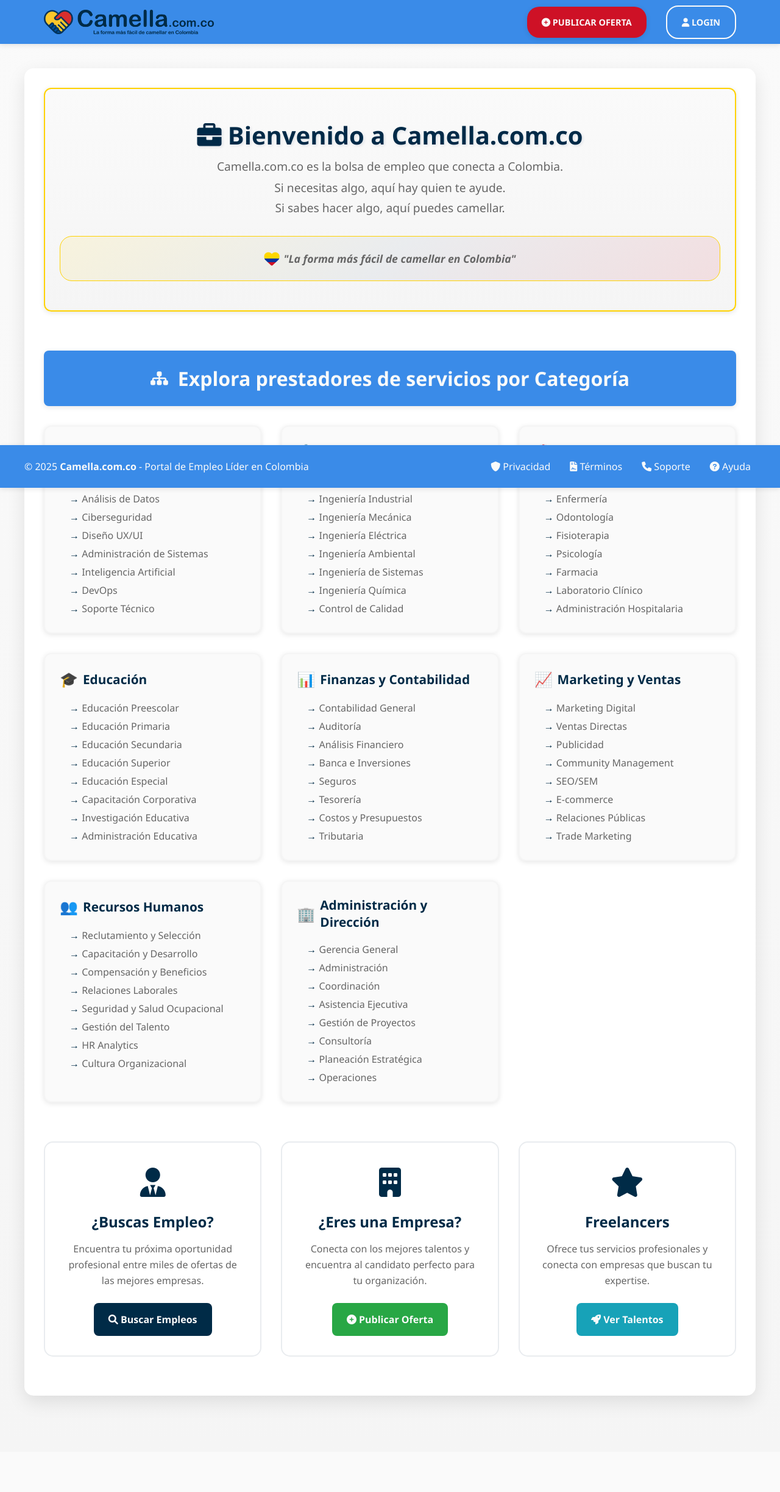
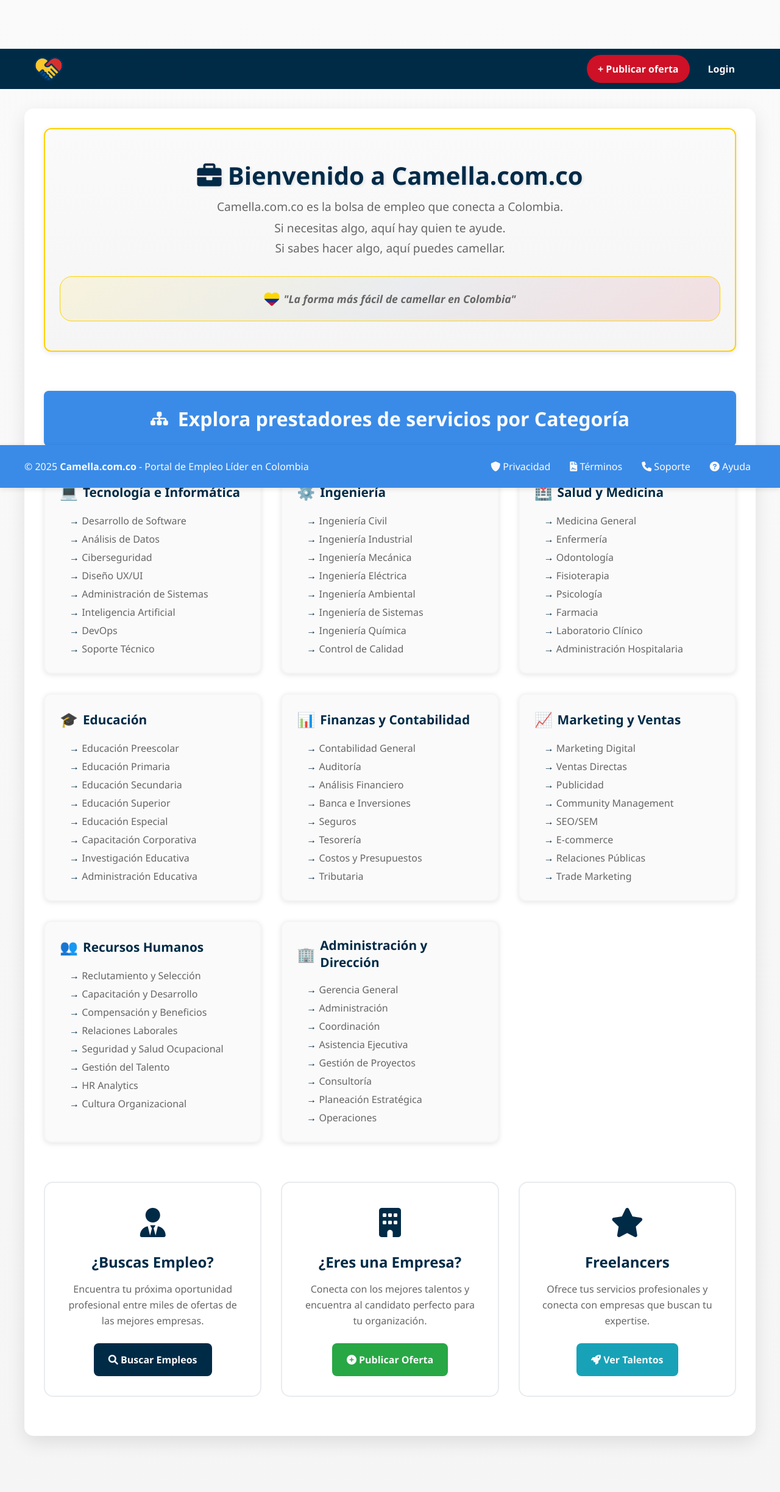
Before and after one commit to jmqp7373/camella, a PHP site: page / in a window 1280 px wide. Shown: the whole page at 61% size. Before the commit the page ends 2307 px from the top, so only its background shows below. Run offline with PHP 8.4, Linux system fonts and the light colour scheme.

Commit message:
Implementar header limpio sin solapamientos - Nuevo CSS header.css, estructura simplificada, sticky positioning, eliminados estilos conflictivos

```diff
--- /dev/null
+++ b/assets/css/header.css
@@ -0,0 +1,116 @@
+/* ========================================
+   HEADER LIMPIO - CAMELLA.COM.CO
+   Sin solapamientos ni posicionamiento absoluto
+   ======================================== */
+
+:root{
+  --camella-azul: #002b47;      /* Azul principal del header */
+  --camella-rojo: #CE1126;      /* Rojo del botón publicar */
+  --camella-blanco: #FAFAFA;    /* Blanco principal */
+  --camella-texto: #0f1b2d;     /* Texto oscuro */
+}
+
+.site-header{
+  background: var(--camella-azul);
+  position: sticky;
+  top: 0;
+  z-index: 1000;
+}
+
+.header-container{
+  max-width: 1200px;
+  margin: 0 auto;
+  padding: 10px 16px;
+  display: flex;
+  align-items: center;
+  justify-content: space-between;
+  gap: 16px;
+}
+
+.logo{
+  display: inline-flex;
+  align-items: center;
+  text-decoration: none;
+}
+
+.logo img{
+  height: 40px;
+  width: auto;
+}
+
+.header-actions{
+  display: flex;
+  align-items: center;
+  gap: 12px;
+  flex-wrap: nowrap;
+}
+
+.header-actions .btn{
+  position: static;              /* asegurar no absoluto */
+  display: inline-flex;
+  align-items: center;
+  justify-content: center;
+  padding: 10px 16px;
+  border-radius: 9999px;
+  font-weight: 600;
+  white-space: nowrap;
+  border: 2px solid transparent;
+  text-decoration: none;
+  font-size: 16px;
+  transition: all 0.2s ease;
+}
+
+.btn-publish{
+  background: var(--camella-rojo);
+  color: var(--camella-blanco);
+}
+
+.btn-publish:hover{
+  background: #a50f1f;
+  color: var(--camella-blanco);
+}
+
+.btn-login{
+  background: transparent;
+  color: var(--camella-blanco);
+  border-color: var(--camella-blanco);
+}
+
+.btn-login:hover{
+  background: var(--camella-blanco);
+  color: var(--camella-azul);
+}
+
+/* Responsive */
+@media (max-width: 768px){
+  .header-container{
+    padding: 8px 12px;
+    gap: 12px;
+  }
+
+  .header-actions{
+    gap: 8px;
+  }
+
+  .header-actions .btn{
+    padding: 8px 12px;
+    font-size: 14px;
+  }
+
+  .logo img{
+    height: 34px;
+  }
+}
+
+/* Remover posibles estilos heredados que causen solape */
+.site-header .btn[style*="position:absolute"],
+.site-header .btn-login,
+.site-header .btn-publish{
+  position: static !important;
+}
+
+/* Focus visible para accesibilidad */
+.header-actions .btn:focus-visible {
+  outline: 2px solid var(--camella-blanco);
+  outline-offset: 2px;
+}
--- a/assets/css/style.css
+++ b/assets/css/style.css
@@ -17,8 +17,10 @@
 }
 
 /* ========================================
-   HEADER FIJO
+   HEADER ANTIGUO - DESACTIVADO
+   Ahora se usa header.css para el nuevo header limpio
    ======================================== */
+/*
 .main-header {
     position: fixed;
     top: 0;
@@ -57,10 +59,12 @@
     height: 40px;
     margin-right: 10px;
 }
+*/
 
 /* ========================================
-   NAVEGACIÓN
+   NAVEGACIÓN ANTIGUA - DESACTIVADA
    ======================================== */
+/*
 .main-nav {
     display: flex;
     align-items: center;
@@ -132,6 +136,7 @@
     transform: translateY(-2px) !important;
     box-shadow: var(--sombra-suave);
 }
+*/
 
 /* ========================================
    CONTENIDO PRINCIPAL
@@ -296,8 +301,9 @@
     }
 }
 
-/* Responsive para móviles y tablets */
+/* Responsive para móviles y tablets - HEADER ANTIGUO COMENTADO */
 @media (max-width: 768px) {
+    /*
     .header-content {
         flex-direction: column;
         gap: 1rem;
@@ -308,9 +314,10 @@
         flex-direction: column;
         gap: 0.5rem;
     }
+    */
 
     body {
-        padding-top: 120px;
+        padding-top: 0; /* Header sticky no necesita padding */
         padding-bottom: 0; /* Sin padding para footer en móvil */
         display: flex;
         flex-direction: column;
--- a/partials/header.php
+++ b/partials/header.php
@@ -35,6 +35,9 @@
     <!-- CSS Principal -->
     <link rel="stylesheet" href="assets/css/style.css<?= getCacheBuster('assets/css/style.css'); ?>">
 
+    <!-- CSS del Header -->
+    <link rel="stylesheet" href="assets/css/header.css<?= getCacheBuster('assets/css/header.css'); ?>">
+
     <!-- Font Awesome para iconos (CDN externo - no necesita cache busting) -->
     <link rel="stylesheet" href="https://cdnjs.cloudflare.com/ajax/libs/font-awesome/6.0.0/css/all.min.css">
 
@@ -50,27 +53,14 @@
     <meta name="twitter:description" content="El portal de empleo líder en Colombia. Conectamos talentos con empresas.">
 </head>
 <body>
-    <header class="main-header">
-        <div class="header-content">
-            <!-- Logo como enlace a Inicio -->
-            <a href="index.php" class="logo">
-                <img src="assets/images/logo/logo_horizontal.png" alt="Camella Logo - Ir a Inicio">
+    <header class="site-header">
+        <div class="header-container">
+            <a href="index.php" class="logo" aria-label="Ir a inicio">
+                <img src="assets/images/logo/logo_horizontal.png" alt="Camella Logo">
             </a>
-
-            <!-- Navegación Simplificada -->
-            <nav class="main-nav">
-                <ul class="nav-links">
-                    <li>
-                        <a href="index.php?view=publicar-oferta" class="btn-publicar">
-                            <i class="fas fa-plus-circle"></i> Publicar Oferta
-                        </a>
-                    </li>
-                    <li>
-                        <a href="index.php?view=login" class="btn-login">
-                            <i class="fas fa-user"></i> Login
-                        </a>
-                    </li>
-                </ul>
+            <nav class="header-actions" aria-label="Acciones principales">
+                <a href="index.php?view=publicar-oferta" class="btn btn-publish">+ Publicar oferta</a>
+                <a href="index.php?view=login" class="btn btn-login">Login</a>
             </nav>
         </div>
     </header>
```
